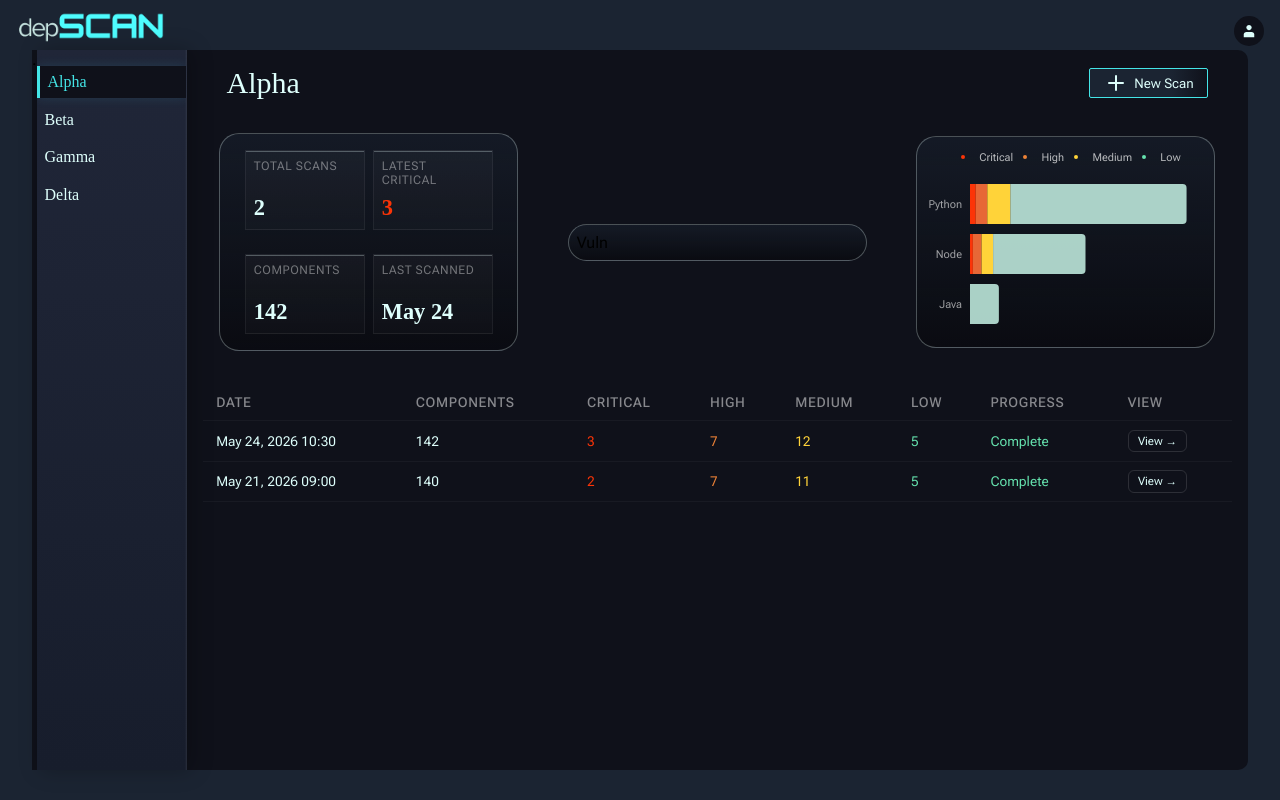
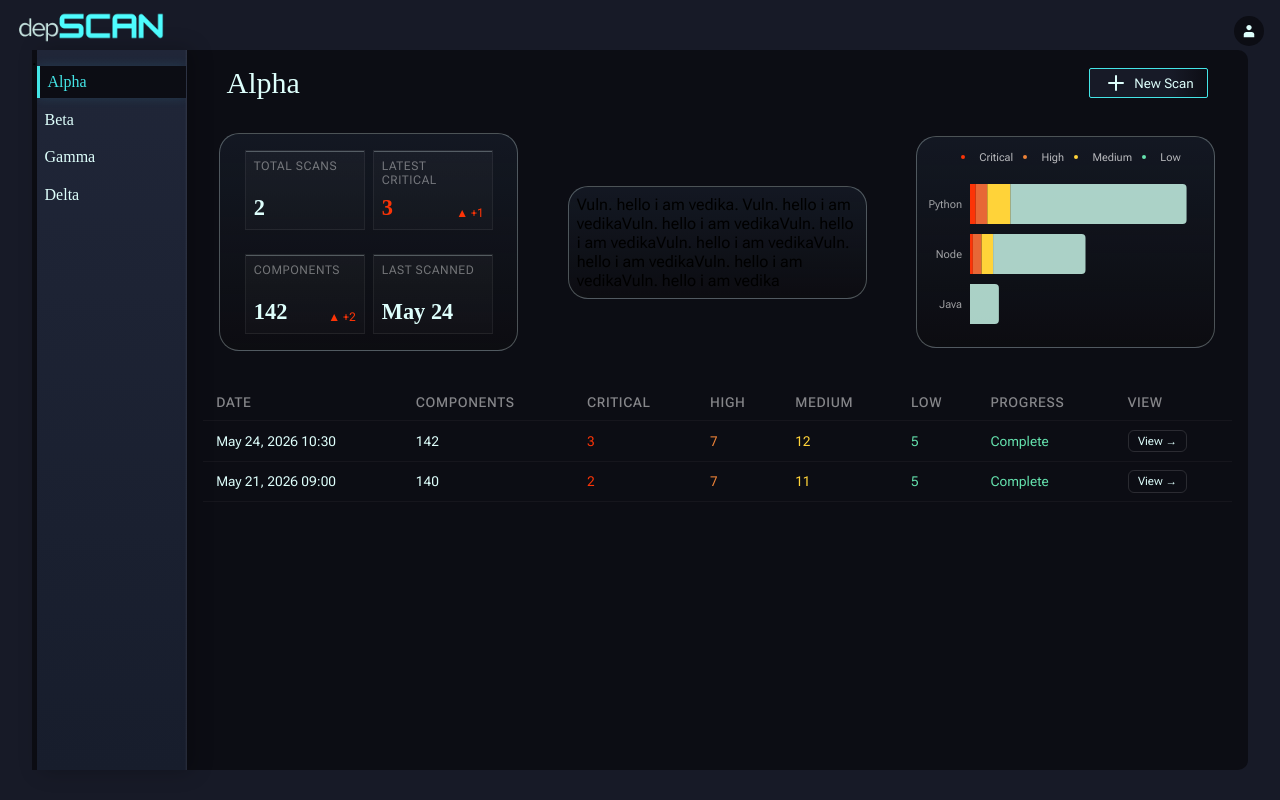
Before and after one commit to vedikasaklani/depSCAN, a React (Vite) app in the folder frontend/: page /projects in a window 1280 px wide. Built offline with nearby package versions, Linux system fonts and the light colour scheme; a web font is replaced by a local one.

Commit message:
card change stat added

```diff
--- a/frontend/src/index.css
+++ b/frontend/src/index.css
@@ -4,9 +4,9 @@
     box-sizing: border-box;
 }
 :root{
-    --blackgrey:#1B2432;
-    --grey:#2c2b3c;
-    --black:#0f111a;
+    --blackgrey:#171a27;
+    --grey:#171a27;
+    --black:#0c0d14;
     --teal:#44e5e7;
     --textlight:#defffc;
     --medium:#ffd339;
--- a/frontend/src/project-page/ProjectPage.css
+++ b/frontend/src/project-page/ProjectPage.css
@@ -116,10 +116,10 @@ grid-template-areas: "box1 box1 box1"
     padding:0.5em;
     align-self: center;
     justify-self: center;
-    background: linear-gradient(180deg, var(--card) 0%, rgba(0,0,0,0.3) 100%);
+    background: linear-gradient(180deg, var(--card) 0%, rgba(14, 13, 13, 0.3) 100%);
 }
 #header-content{
-    display:flex;;
+    display:flex;
     flex:1;
     justify-content: space-between;
     grid-area:box1;
@@ -298,8 +298,15 @@ svg:focus {
     margin: 0.25em 0 0 0;
     font-family:"Anta";
 }
+.change-stat-container{
+    display:flex;
+    justify-content: space-between;
+    align-items:end;
+}
 #vuln-overview{
     grid-area:box2;
     height:100%;
+    width:90%;
+    text-wrap: wrap;
     color:var(--textlight);
 }
--- a/frontend/src/project-page/projectlist.jsx
+++ b/frontend/src/project-page/projectlist.jsx
@@ -7,9 +7,31 @@ import InventoryChart from "./BarChart.jsx"
 function Projectpage(){
         const [selectedProject, setSelectedProject]= useState(mockProjects[0])
         const projectScans = mockScans.filter(scan => scan.projectId === selectedProject.id)
-        const latestScan = projectScans.reduce((latest, scan) =>
-        new Date(scan.date) > new Date(latest.date) ? scan : latest, projectScans[0])
+        const sortedScans = [...projectScans].sort((a, b) => new Date(b.date) - new Date(a.date))
+        const latestScan = sortedScans[0]
+        const previousScan = sortedScans[1]
+
+        const getDelta = (field) => {
+            if (!latestScan || !previousScan) return null
+            return latestScan[field] - previousScan[field]
+        }
         console.log("latestScan ecosystems:", latestScan?.ecosystems)
+        const Delta = ({ value }) => {
+            if (value === null) return null
+            if (value === 0) return <span style={{ color: "rgba(255,255,255,0.3)", fontSize: "0.75em" }}>— no change</span>
+            const positive = value > 0
+            return (
+                <span style={{
+                    color: positive ? "var(--critical)" : "var(--low)",
+                    fontSize: "0.75em",
+                    marginTop: "0.25em",
+                    display: "block"
+                }}>
+                    {positive ? `▲ +${value}` : `▼ ${value}`}
+                </span>
+            )
+        }
+
     return(
         <div id="parent-container">
             <header className="project-header">
@@ -99,26 +121,34 @@ function Projectpage(){
                             <p className="stat-label">Total Scans</p>
                             <p className="stat-value">{projectScans.length}</p>
                         </div>
-                        <div className="stat-card">
+                        <div className="stat-card change-stat">
                             <p className="stat-label">Latest Critical</p>
+                            <div className="change-stat-container">
                             <p className="stat-value" style={{color:"var(--critical)"}}>
                                 {latestScan ? latestScan.critical : 0}
                             </p>
+                            <Delta value={getDelta("critical")} />
+                            </div>
                         </div>
-                        <div className="stat-card">
+
+                        <div className="stat-card change-stat">
                             <p className="stat-label">Components</p>
+                            <div className="change-stat-container">
                             <p className="stat-value">
                                 {latestScan ? latestScan.components : 0}
                             </p>
+                            <Delta value={getDelta("components")} />
+                            </div>
                         </div>
                         <div className="stat-card">
+
                             <p className="stat-label">Last Scanned</p>
                             <p className="stat-value">
                                 {latestScan ? latestScan.date.substring(0, 6) : "Never"}
                             </p>
                         </div>
                     </div>
-                    <div className="card" id="vul-overview">Vuln</div>
+                    <div className="card" id="vul-overview">Vuln. hello i am vedika. Vuln. hello i am vedikaVuln. hello i am vedikaVuln. hello i am vedikaVuln. hello i am vedikaVuln. hello i am vedikaVuln. hello i am vedikaVuln. hello i am vedika</div>
                     </div>
             </div>
         </div>
```
